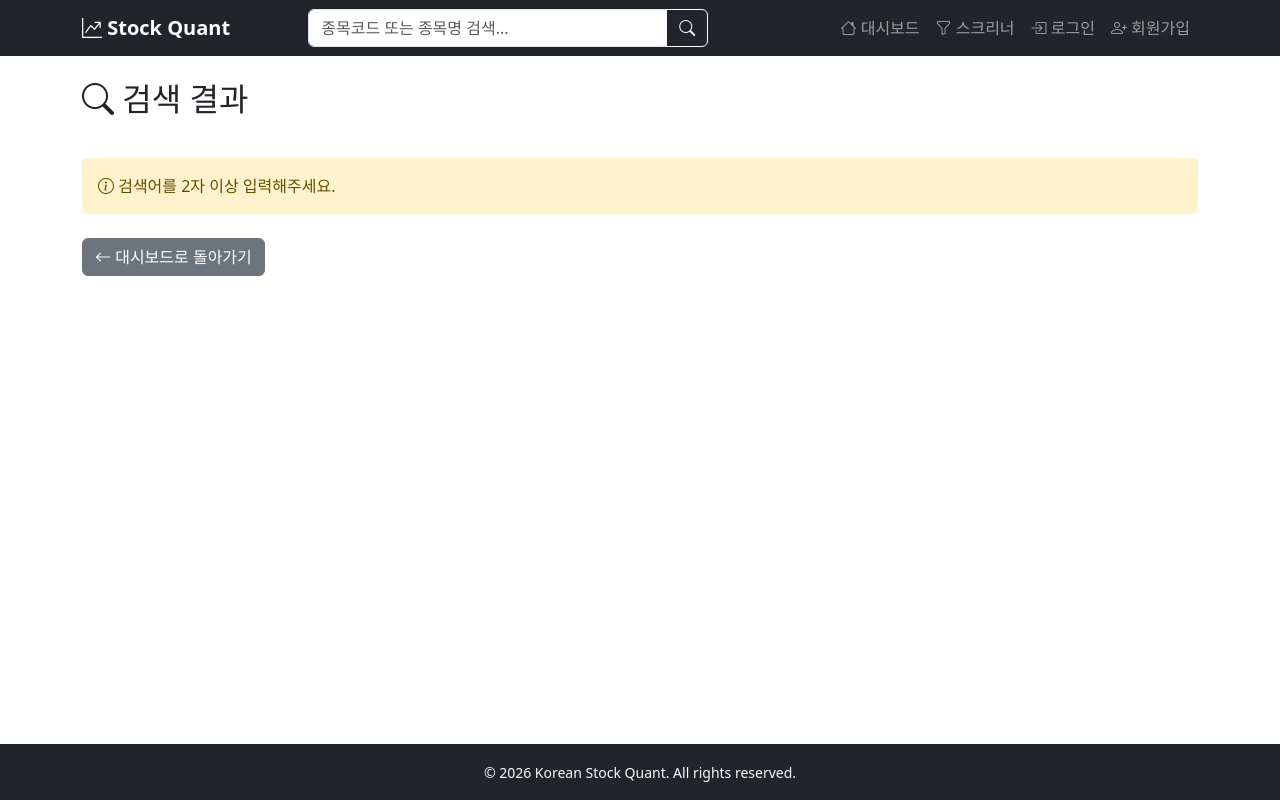
After one commit to yeseoLee/Quant, a Django app: page /search-results/ in a window 1280 px wide. The commit adds this page. Run offline with Django 5.2, Linux system fonts and the light colour scheme.

Commit message:
feat: 검색 결과 페이지 추가
검색 버튼 클릭 시 바로 종목 상세 페이지로 이동하는 대신
검색 결과 리스트 페이지를 먼저 보여줍니다.

변경사항:
- SearchResultsView 추가 (종목 검색 결과 표시)
- search_results.html 템플릿 생성
- 검색 폼 동작 변경 (종목코드 직접 이동 → 검색 결과 페이지)
- 잘못된 종목코드 입력 시 에러 대신 "결과 없음" 메시지 표시
- 검색 결과 없을 때 인기 종목 바로가기 제공

🤖 Generated with [Claude Code](https://claude.com/claude-code)

Co-Authored-By: Claude <noreply@anthropic.com>

```diff
--- a/web/apps/stocks/urls.py
+++ b/web/apps/stocks/urls.py
@@ -8,6 +8,7 @@ app_name = "stocks"
 
 urlpatterns = [
     path("", views.DashboardView.as_view(), name="dashboard"),
+    path("search-results/", views.SearchResultsView.as_view(), name="search_results"),
     path("stock/<str:symbol>/", views.StockDetailView.as_view(), name="stock_detail"),
     path("screener/", views.ScreenerView.as_view(), name="screener"),
     path(
--- a/web/apps/stocks/views.py
+++ b/web/apps/stocks/views.py
@@ -78,6 +78,30 @@ class ScreenerView(TemplateView):
         return context
 
 
+class SearchResultsView(TemplateView):
+    """Stock search results view."""
+
+    template_name = "stocks/search_results.html"
+
+    def get_context_data(self, **kwargs):
+        context = super().get_context_data(**kwargs)
+        query = self.request.GET.get("q", "").strip()
+        context["query"] = query
+
+        if query and len(query) >= 2:
+            service = StockService()
+            try:
+                results = service.search_stocks(query)
+                context["results"] = results
+            except Exception as e:
+                context["results"] = []
+                context["error"] = str(e)
+        else:
+            context["results"] = []
+
+        return context
+
+
 @login_required
 def add_to_watchlist(request, symbol):
     """Add stock to user's watchlist."""
--- a/web/templates/base.html
+++ b/web/templates/base.html
@@ -169,7 +169,7 @@
                 e.preventDefault();
                 const query = searchInput.value.trim();
                 if (query.length >= 2) {
-                    window.location.href = `/stock/${query}/`;
+                    window.location.href = `/search-results/?q=${encodeURIComponent(query)}`;
                 }
             });
 
--- /dev/null
+++ b/web/templates/stocks/search_results.html
@@ -0,0 +1,96 @@
+{% extends 'base.html' %}
+
+{% block title %}검색 결과: {{ query }} - Korean Stock Quant{% endblock %}
+
+{% block content %}
+<div class="container">
+    <div class="row mb-4">
+        <div class="col">
+            <h2 class="mb-3">
+                <i class="bi bi-search"></i> 검색 결과
+                {% if query %}
+                <small class="text-muted">: "{{ query }}"</small>
+                {% endif %}
+            </h2>
+        </div>
+    </div>
+
+    {% if error %}
+    <div class="alert alert-danger">
+        <i class="bi bi-exclamation-triangle"></i> 검색 중 오류가 발생했습니다: {{ error }}
+    </div>
+    {% elif not query or query|length < 2 %}
+    <div class="alert alert-warning">
+        <i class="bi bi-info-circle"></i> 검색어를 2자 이상 입력해주세요.
+    </div>
+    {% elif results %}
+    <div class="card">
+        <div class="card-header bg-primary text-white">
+            <h5 class="mb-0">
+                <i class="bi bi-list-ul"></i> {{ results|length }}개의 종목을 찾았습니다
+            </h5>
+        </div>
+        <div class="list-group list-group-flush">
+            {% for stock in results %}
+            <a href="{% url 'stocks:stock_detail' stock.symbol %}"
+               class="list-group-item list-group-item-action d-flex justify-content-between align-items-center">
+                <div>
+                    <h6 class="mb-1">
+                        <span class="badge bg-secondary">{{ stock.symbol }}</span>
+                        <strong class="ms-2">{{ stock.name }}</strong>
+                    </h6>
+                </div>
+                <i class="bi bi-chevron-right text-muted"></i>
+            </a>
+            {% endfor %}
+        </div>
+    </div>
+    {% else %}
+    <div class="alert alert-info">
+        <i class="bi bi-info-circle"></i> "{{ query }}"에 대한 검색 결과가 없습니다.
+        <div class="mt-3">
+            <p class="mb-2"><strong>검색 팁:</strong></p>
+            <ul>
+                <li>종목코드(예: 005930) 또는 종목명(예: 삼성전자)으로 검색하세요</li>
+                <li>정확한 철자를 확인하세요</li>
+                <li>KOSPI 200 종목만 지원됩니다</li>
+            </ul>
+        </div>
+    </div>
+
+    <!-- Quick Access to Popular Stocks -->
+    <div class="card mt-4">
+        <div class="card-header bg-secondary text-white">
+            <h5 class="mb-0">
+                <i class="bi bi-star"></i> 인기 종목 바로가기
+            </h5>
+        </div>
+        <div class="card-body">
+            <div class="row">
+                <div class="col-md-4 mb-2">
+                    <a href="{% url 'stocks:stock_detail' '005930' %}" class="btn btn-outline-primary w-100">
+                        <i class="bi bi-graph-up"></i> 삼성전자 (005930)
+                    </a>
+                </div>
+                <div class="col-md-4 mb-2">
+                    <a href="{% url 'stocks:stock_detail' '000660' %}" class="btn btn-outline-success w-100">
+                        <i class="bi bi-graph-up"></i> SK하이닉스 (000660)
+                    </a>
+                </div>
+                <div class="col-md-4 mb-2">
+                    <a href="{% url 'stocks:screener' %}" class="btn btn-outline-warning w-100">
+                        <i class="bi bi-funnel"></i> 스크리너 이용
+                    </a>
+                </div>
+            </div>
+        </div>
+    </div>
+    {% endif %}
+
+    <div class="mt-4">
+        <a href="{% url 'stocks:dashboard' %}" class="btn btn-secondary">
+            <i class="bi bi-arrow-left"></i> 대시보드로 돌아가기
+        </a>
+    </div>
+</div>
+{% endblock %}
```
